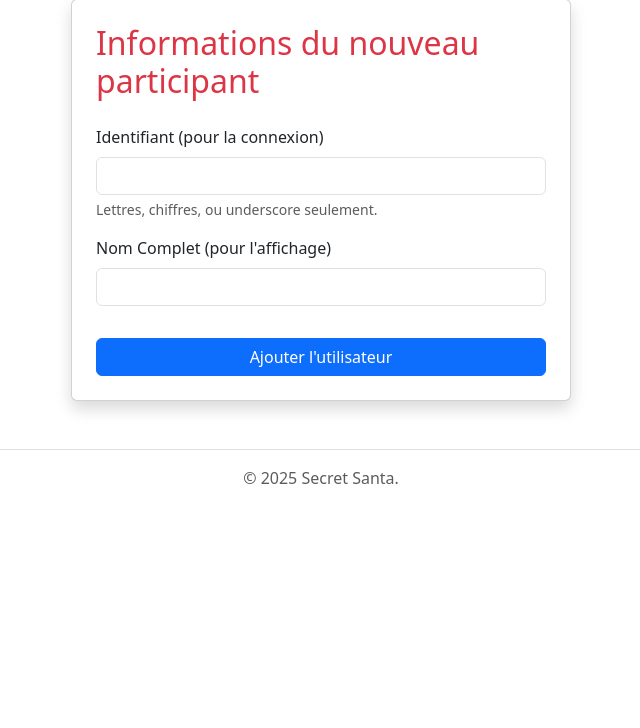
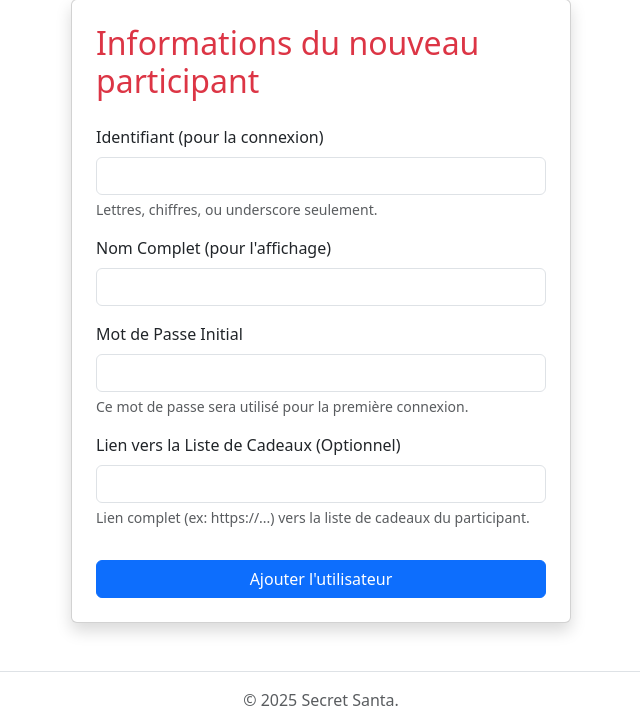
Before and after one commit to RaphMartin93/cacahuete, a PHP site: page /admin_add_user.php in a window 1280 px wide. Shown: the part 145-873 px from the top of the page, without its empty margins (319-959 px from the left). Before the commit the page ends 629 px from the top, so only its background shows below. Run offline with PHP 8.4, Linux system fonts and the light colour scheme; the visitor is signed in with stand-in values (Sample User, id 1); data that the repository does not hold is empty.

Commit message:
correction admin_add_user

```diff
--- a/admin_add_user.php
+++ b/admin_add_user.php
@@ -10,52 +10,69 @@ if (!$_SESSION['is_admin']) {
     exit;
 }
 
+// --- INITIALISATION DES VARIABLES ---
 $message = '';
 $error = '';
+$username = '';
+$fullname = '';
+// NOUVELLE INITIALISATION pour le champ de liste de cadeaux
+$gift_list_url = '';
+
 
 if ($_SERVER['REQUEST_METHOD'] === 'POST') {
     $username = trim($_POST['username'] ?? '');
     $fullname = trim($_POST['fullname'] ?? '');
-    // Le mot de passe initial est souvent simple ou généré par l'admin.
-    // Ici, nous utilisons un mot de passe par défaut.
-    $initial_password = 'password123'; // Définissez un mot de passe initial sécurisé !
+    $initial_password = $_POST['initial_password'] ?? '';
+    // NOUVELLE RÉCUPÉRATION du lien cadeau
+    $gift_list_url = trim($_POST['gift_list_url'] ?? '');
 
-    if (empty($username) || empty($fullname)) {
-        $error = "Veuillez remplir l'Identifiant et le Nom Complet.";
+    // Ajout d'une vérification basique pour le lien, mais le champ est optionnel si vide est autorisé
+    // if (!empty($gift_list_url) && !filter_var($gift_list_url, FILTER_VALIDATE_URL)) {
+    //     $error = "Veuillez entrer un lien de liste de cadeaux valide, ou laisser vide.";
+    // }
+
+    // Le lien n'est pas obligatoire, nous vérifions seulement les champs essentiels
+    if (empty($username) || empty($fullname) || empty($initial_password)) {
+        $error = "Veuillez remplir l'Identifiant, le Nom Complet ET le Mot de Passe.";
+
     } elseif (!preg_match('/^[a-z0-9_]+$/i', $username)) {
         $error = "L'Identifiant ne doit contenir que des lettres, chiffres et underscores.";
+
     } else {
         try {
-            // Vérifier si l'identifiant existe déjà
+            // 1. Vérifier si l'identifiant existe déjà
             $stmt_check = $pdo->prepare("SELECT COUNT(*) FROM users WHERE username = ?");
             $stmt_check->execute([$username]);
 
             if ($stmt_check->fetchColumn() > 0) {
                 $error = "Cet identifiant ('" . htmlspecialchars($username) . "') est déjà utilisé.";
             } else {
-                // Hachage du mot de passe
+                // 2. Procéder à l'ajout
                 $password_hash = password_hash($initial_password, PASSWORD_DEFAULT);
 
-                // Insertion du nouvel utilisateur
+                // La requête SQL utilise déjà 'gift_list_url', c'est parfait
                 $stmt_insert = $pdo->prepare(
-                    "INSERT INTO users (username, fullname, password_hash, is_admin, gift_list_url)
-                     VALUES (?, ?, ?, 0, '')"
+                    "INSERT INTO users (username, fullname, password, is_admin, gift_list_url)
+                     VALUES (?, ?, ?, 0, ?)" // Ajout d'un 5ème point d'interrogation pour le lien
                 );
 
-                if ($stmt_insert->execute([$username, $fullname, $password_hash])) {
+                // --- MISE À JOUR : Ajout de $gift_list_url dans le tableau d'exécution
+                if ($stmt_insert->execute([$username, $fullname, $password_hash, $gift_list_url])) {
                     $message = "L'utilisateur <strong>" . htmlspecialchars($fullname) . "</strong> a été ajouté avec succès.
-                                <br>Mot de passe initial : <code>" . htmlspecialchars($initial_password) . "</code> (Il devra le changer).";
+                                <br>Mot de passe initial défini. Rappelez au participant qu'il doit le changer.";
 
-                    // Optionnel : Réinitialiser les champs du formulaire après succès
                     $username = '';
                     $fullname = '';
+                    $gift_list_url = ''; // Réinitialisation du champ après succès
                 } else {
                     $error = "Erreur lors de l'insertion dans la base de données.";
                 }
             }
 
         } catch (PDOException $e) {
-            $error = "Erreur de base de données : " . $e->getMessage();
+            // REMETTRE LA VERSION SÉCURISÉE EN PRODUCTION
+            // $error = "Erreur de base de données : " . $e->getMessage();
+            $error = "Erreur de base de données : Une erreur est survenue.";
         }
     }
 }
@@ -94,6 +111,19 @@ require_once 'template/header.php';
                    value="<?php echo htmlspecialchars($fullname); ?>" required>
         </div>
 
+        <div class="mb-3">
+            <label for="initial_password" class="form-label">Mot de Passe Initial</label>
+            <input type="password" class="form-control" id="initial_password" name="initial_password"
+                   required>
+            <div class="form-text">Ce mot de passe sera utilisé pour la première connexion.</div>
+        </div>
+
+        <div class="mb-3">
+            <label for="gift_list_url" class="form-label">Lien vers la Liste de Cadeaux (Optionnel)</label>
+            <input type="url" class="form-control" id="gift_list_url" name="gift_list_url"
+                   value="<?php echo htmlspecialchars($gift_list_url); ?>">
+            <div class="form-text">Lien complet (ex: https://...) vers la liste de cadeaux du participant.</div>
+        </div>
         <button type="submit" class="btn btn-primary w-100 mt-3">
             Ajouter l'utilisateur
         </button>
```
